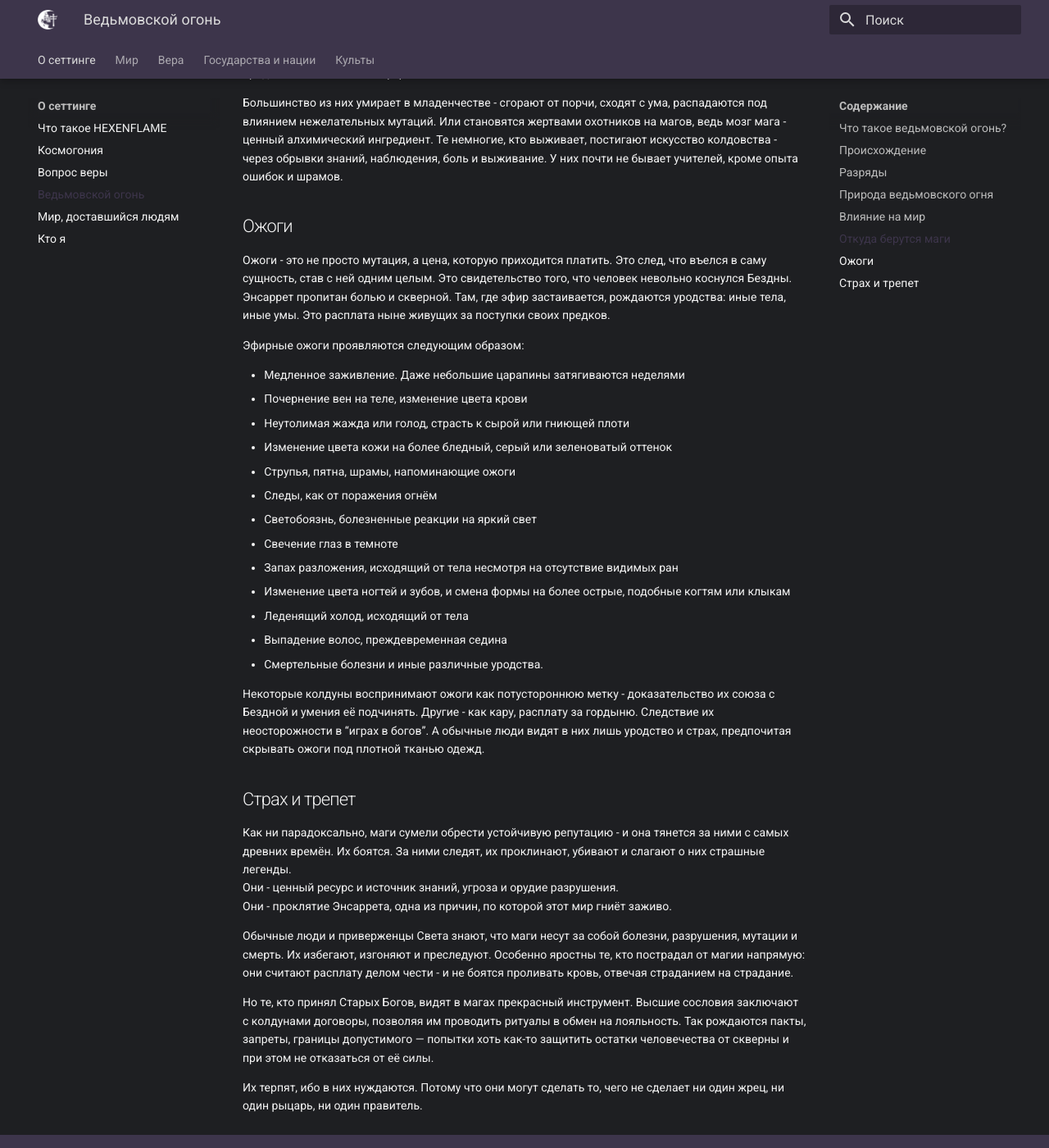
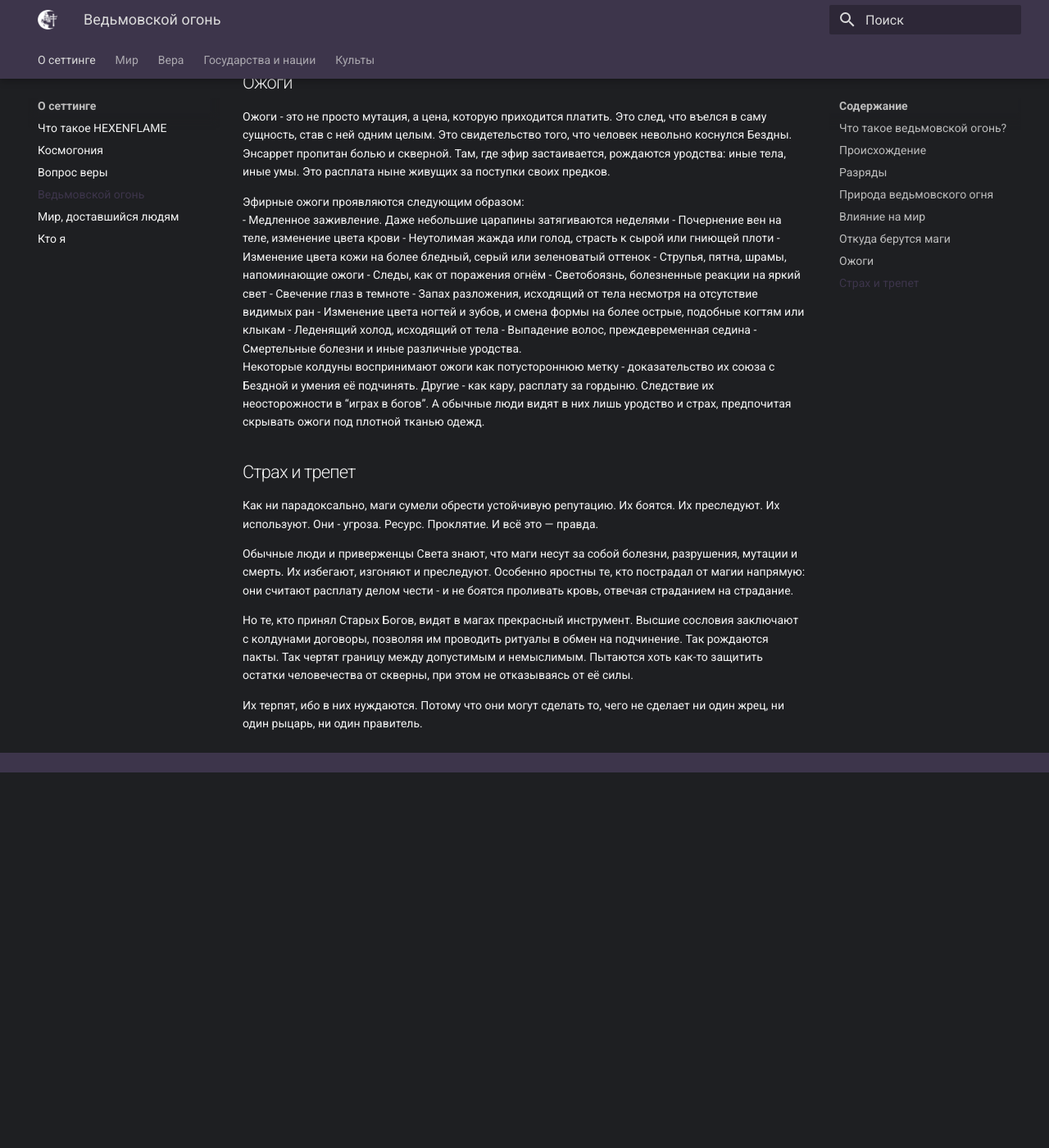
Before and after one commit to kiothesungod/hexenflame, an MkDocs documentation site: the page built from docs/start/about_magic.md, in a window 1280 px wide and 1400 px high, scrolled down 2377 px. Shown: the whole window at 82% size. Built offline with MkDocs 1.6.1 and Material for MkDocs 9.7.7, drawn with Linux system fonts in a browser that asks for light colours; some web fonts are replaced; after the commit the page ends 3319 px from its top, so only the background shows below that; some of the changed text lies outside the part shown.

Commit message:
Update about_magic.md

```diff
--- a/docs/start/about_magic.md
+++ b/docs/start/about_magic.md
@@ -8,33 +7,33 @@
 
 Пока Отец был жив, Его могучая воля удерживала поток эфира и направляла его во благо, являя миру чудеса и делясь крупицами своей силы с детьми. Но когда люди воззвали к запретному и призвали **Старых Богов**, Отец покинул нас. В миг своей гибели, Он принёс величайшую жертву - сотворил **Вуаль**, **защитную преграду** между Эссером и Энсарретом.
 
-Теперь эфир проникает лишь сквозь трещины в этой преграде - шрамы, оставленные катастрофами, ритуалами и человеческой гордыней.
+Теперь эфир проникает лишь сквозь трещины в этой преграде - шрамы, выжженные ритуалами, ошибками и амбициями.
 ## Разряды
 Иногда, проникающий в мир эфир собирается в одном месте - в Местах Силы, в забытых руинах, в местах катастроф и экспериментов. Там, где проявляется трещина в Вуали. И в момент, когда концентрация эфира становится критической, становится возможно его самовозгорание.
 
 Эфир - неразумен, но **чувствителен**. Он не различает добра и зла, структуры или её отсутствия. Он **реагирует**. Тянется к тем, кто является носителем живой воли и откликается на их страх, боль и желания. И в миг этого отклика, он искажает окружающий мир в ответ на эти бессознательные импульсы. Это явление зовётся **Разрядом** - спонтанным выбросом, чей результат похож на совершенный ритуал, но таковым он не является.
 
 Разряды принимают множество форм:
-
+<br>
 - Дождь из огня, кислоты или стекла;
 - Таинственные шёпоты, разносимые ветром;
 - Удары молний посреди ясного неба;
+- Появление существ из Бездны - через разрывы, вызванные Разрядами.
 - Оживление мёртвых;
 - Мутации среди растений и животных;
-- Появление существ из Бездны из разрывов, рождаемых разрядами.
-
+<br>
 В отличии от ритуалов, эффект разряда непредсказуем, но он может отражать ближайшее эмоциональное поле - эхо когда-то звучавших мыслей и горевших желаний. Так рождаются **Места Силы** - аномальные зоны, где работа Императивов ослаблена или сошла на нет. Даже простое присутствие человека может запустить цепную реакцию, приводящую к катастрофическим последствиям, если эфир потянется вслед за волей живого.
 ## Природа ведьмовского огня
 Ведьмовской огонь не вспыхивает случайно. Он не подчиняется эмоциям, не просыпается от страха или гнева, не исходит из врождённого дара. В отличии от разряда, ведьмовской огонь - плод воли и интеллекта, выраженной через структурированный ритуал. Каждый ритуал, каждое **Возжигание** - это попытка упорядочить и подчинить эфир, заставить его принять нужную форму и подчиниться законам, рождённым разумом. Без ритуала контроль эфира невозможен.
 
 Ритуал - намеренное вторжение в порядок вещей, попытка изменить действительность любой ценой - будь то принятие скверны, жертва сил, плоти или чужой жизни. Он требует схем, форм, жертв, знаков, концентрации и времени.  Без схемы и формы - эфир остаётся хаотичным, без жертвы - бесплотным, без воли и концентрации - мёртвым.
 
-Многие ритуалы - результат долгих экспериментов. Они передаются из уст в уста, пылятся в древних фолиантах и гниют в памяти древних. Рукотворные чудеса - искушение, цена за которое - сотни неудач и десятки искаженных тел, разрушенных разумов и загубленных душ.
+Многие ритуалы - результат долгих экспериментов. Они передаются из уст в уста, пылятся в древних фолиантах и гниют в памяти древних. Рукотворные чудеса - искушение. Их цена - сотни мёртвых, десятки сломленных. А те, кто выжил - уже не люди.
 ## Влияние на мир
 Важно помнить, что эфир - это не дар. Это **яд**.
 Он проникает в мир бесконтрольно, неостановимо. Каждый Разряд и успешное Возжигание привлекает в этот мир всё больше эфира, увеличивает трещины в Вуали. Всё, к чему он прикасается - он **разлагает и искажает**. Его природа попросту несовместима с законами нашего мира: он не вписывается в Императивы, а обходит их, оставляя за собой ожоги на ткани бытия.
 
-Эфир, достигающий материи расшатывает её структуру, придавая естественным вещам неестественные свойства. Он вызывает болезни, безумие, мутации и духовное искажение, потакая внутренней тьме, выраженной больной волей.
+Эфир расшатывает всё, чего касается, будь то камень, тело или ум. Он вызывает болезни, безумие, мутации и духовное искажение, потакая внутренней тьме, выраженной больной волей.
 
 - **Скверна** - влияние эфира на всё, что не смогло ему сопротивляться.
 - **Порча** - скверна, въевшаяся в плоть, разум или материю.
@@ -52,7 +51,7 @@
 Ожоги -  это не просто мутация, а цена, которую приходится платить. Это след, что въелся в саму сущность, став с ней одним целым. Это свидетельство того, что человек невольно коснулся Бездны. Энсаррет пропитан болью и скверной. Там, где эфир застаивается, рождаются уродства: иные тела, иные умы. Это расплата ныне живущих за поступки своих предков.
 
 Эфирные ожоги проявляются следующим образом:
-
+<br>
 - Медленное заживление. Даже небольшие царапины затягиваются неделями
 - Почернение вен на теле, изменение цвета крови
 - Неутолимая жажда или голод, страсть к сырой или гниющей плоти
@@ -66,16 +65,17 @@
 - Леденящий холод, исходящий от тела
 - Выпадение волос, преждевременная седина
 - Смертельные болезни и иные различные уродства.
-
+<br>
 Некоторые колдуны воспринимают ожоги как потустороннюю метку - доказательство их союза с Бездной и умения её подчинять. Другие - как кару, расплату за гордыню. Следствие их неосторожности в "играх в богов". А обычные люди видят в них лишь уродство и страх, предпочитая скрывать ожоги под плотной тканью одежд.
 ## Страх и трепет
-Как ни парадоксально, маги сумели обрести устойчивую репутацию - и она тянется за ними с самых древних времён. Их боятся. За ними следят, их проклинают, убивают и слагают о них страшные легенды.
-Они - ценный ресурс и источник знаний, угроза и орудие разрушения.
-Они - проклятие Энсаррета, одна из причин, по которой этот мир гниёт заживо.
+Как ни парадоксально, маги сумели обрести устойчивую репутацию.
+Их боятся. Их преследуют. Их используют. Они - угроза. Ресурс. Проклятие.
+И всё это — правда.
 
 Обычные люди и приверженцы Света знают, что маги несут за собой болезни, разрушения, мутации и смерть. Их избегают, изгоняют и преследуют. Особенно яростны те, кто пострадал от магии напрямую: они считают расплату делом чести - и не боятся проливать кровь, отвечая страданием на страдание.
 
-Но те, кто принял Старых Богов, видят в магах  прекрасный инструмент.
-Высшие сословия заключают с колдунами договоры, позволяя им проводить ритуалы в обмен на лояльность. Так рождаются пакты, запреты, границы допустимого — попытки хоть как-то защитить остатки человечества от скверны и при этом не отказаться от её силы.
+Но те, кто принял Старых Богов, видят в магах прекрасный инструмент.
+Высшие сословия заключают с колдунами договоры, позволяя им проводить ритуалы в обмен на подчинение. Так рождаются пакты. Так чертят границу между допустимым и немыслимым.
+Пытаются хоть как-то защитить остатки человечества от скверны, при этом не отказываясь от её силы.
 
 Их терпят, ибо в них нуждаются. Потому что они могут сделать то, чего не сделает ни один жрец, ни один рыцарь, ни один правитель.
```
Also changed, not shown: other parts of docs/start/about_magic.md (+1 -2 lines).
